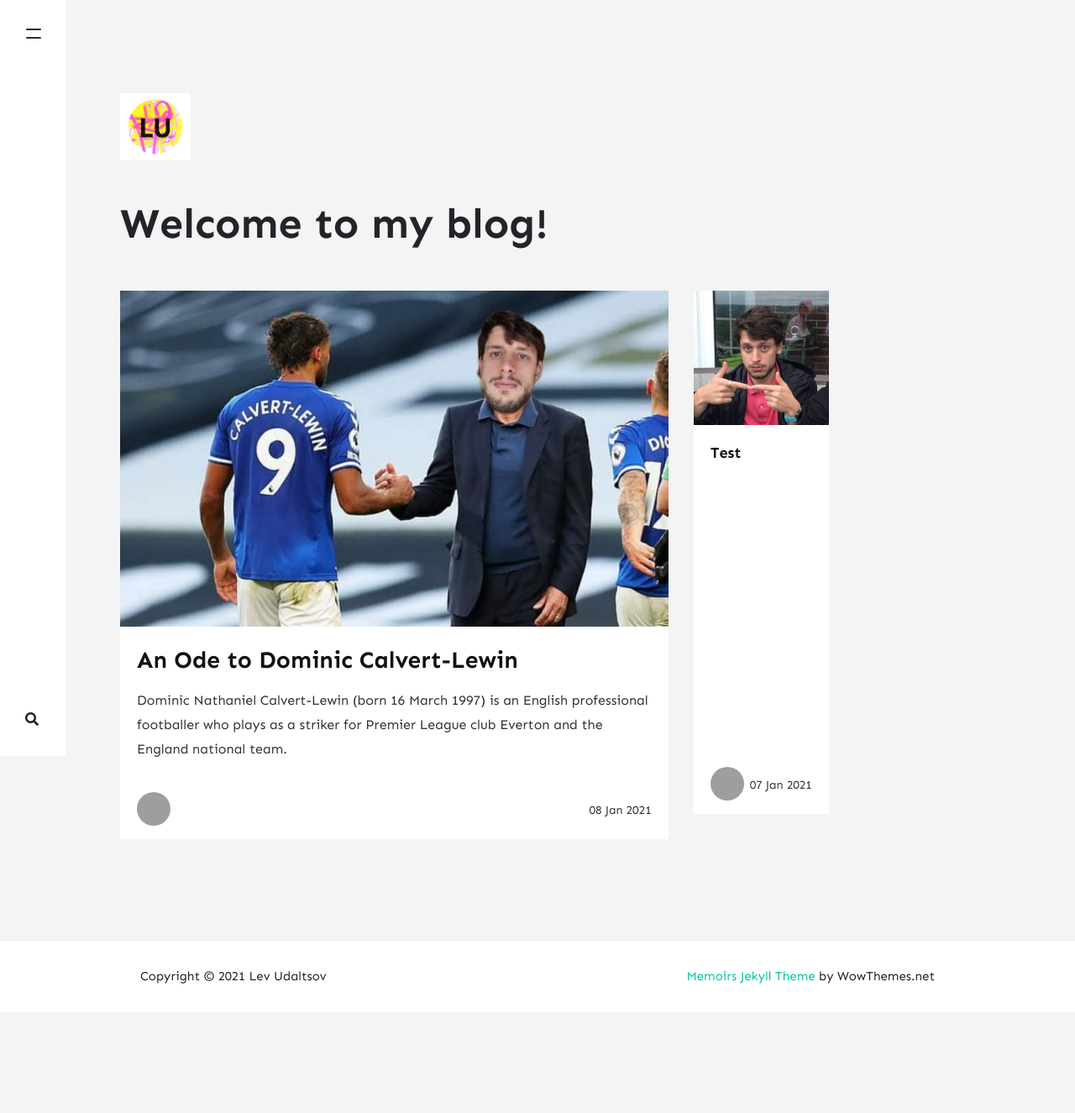
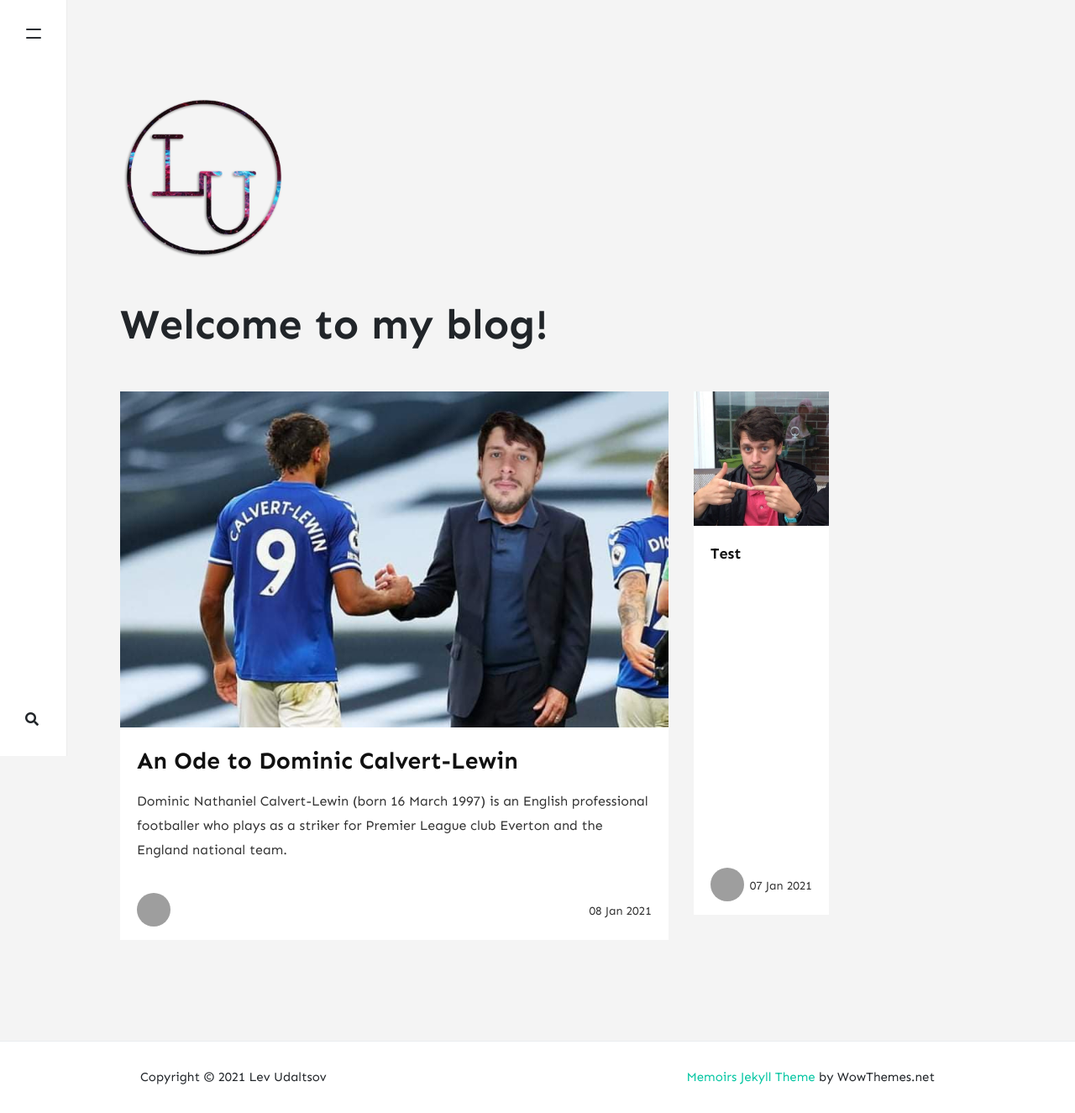
Before and after one commit to LevUdaltsov/LevUdaltsov.github.io, a Jekyll site: the page built from index.html, in a window 1280 px wide. Shown: the whole page at 84% size. Built offline with Jekyll 4.4.1, drawn with Linux system fonts in a browser that asks for light colours; nearby versions of some CDN libraries; the list of posts is cut into pages by our own code; comment, search, counter and statistics services are not loaded; before the commit the page ends 1205 px from its top, so only the background shows below that; grey boxes are pictures that could not be loaded.

Commit message:
added logo

```diff
--- a/assets/css/theme.scss
+++ b/assets/css/theme.scss
@@ -114,7 +114,7 @@ img, img:hover {
 }
 // menu
 .navbar-brand img {
-    max-height:80px;
+    max-height:200px;
     margin-bottom:40px;
     margin-top:40px;
 }
```
Also changed, not shown: assets/images/1.jpg (deleted), assets/images/11.jpg (deleted), assets/images/12.jpg (deleted), assets/images/15.jpg (deleted), assets/images/16.jpg (deleted), assets/images/17.jpg (deleted), assets/images/2.jpg (deleted), assets/images/2bis.jpg (deleted), assets/images/3.jpg (deleted), assets/images/5.jpg (deleted), assets/images/7.jpg (deleted), assets/images/9.jpg (deleted), assets/images/logo.png, assets/images/logo1.png (deleted), 3 more files, 1 other file.
